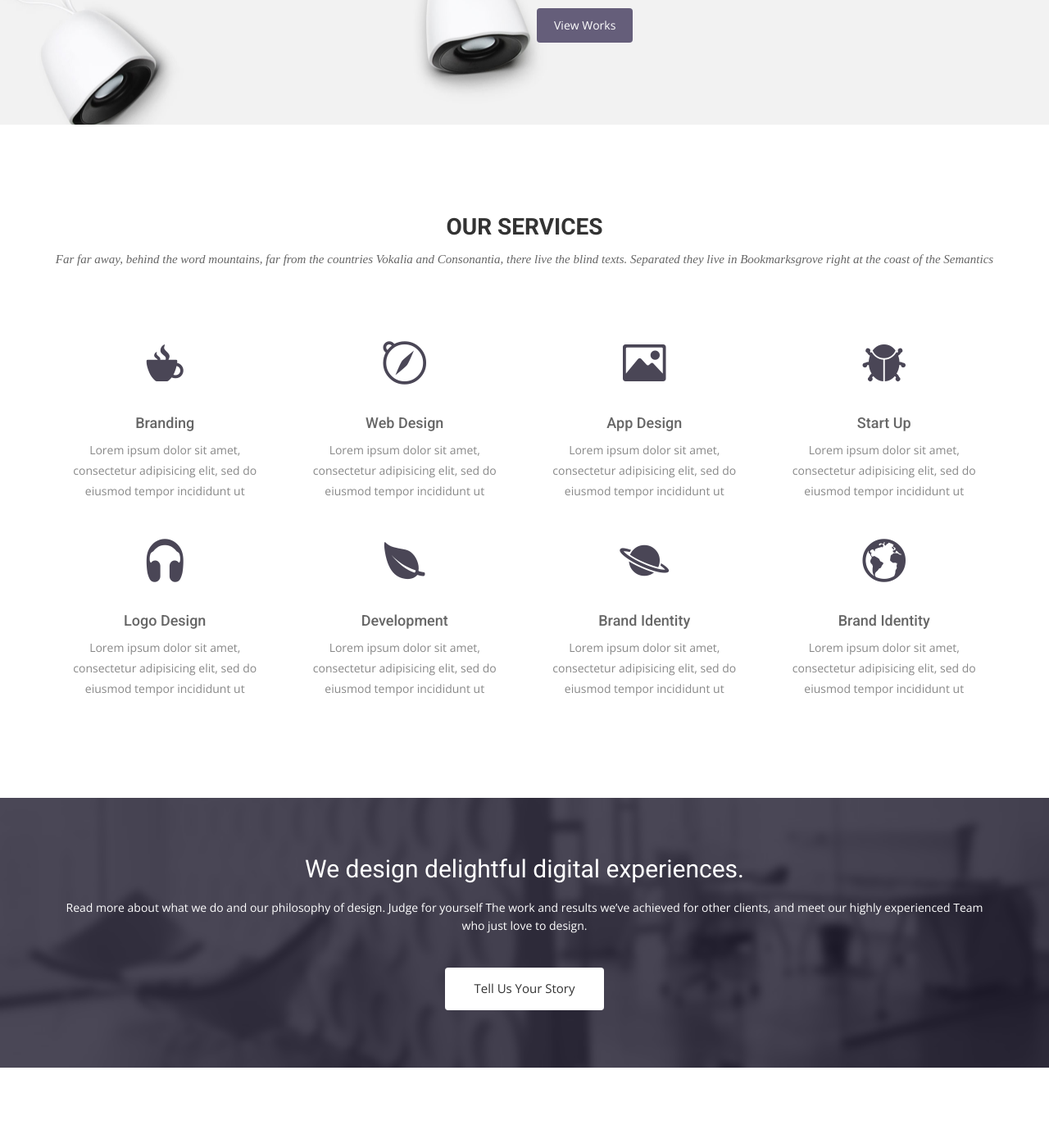
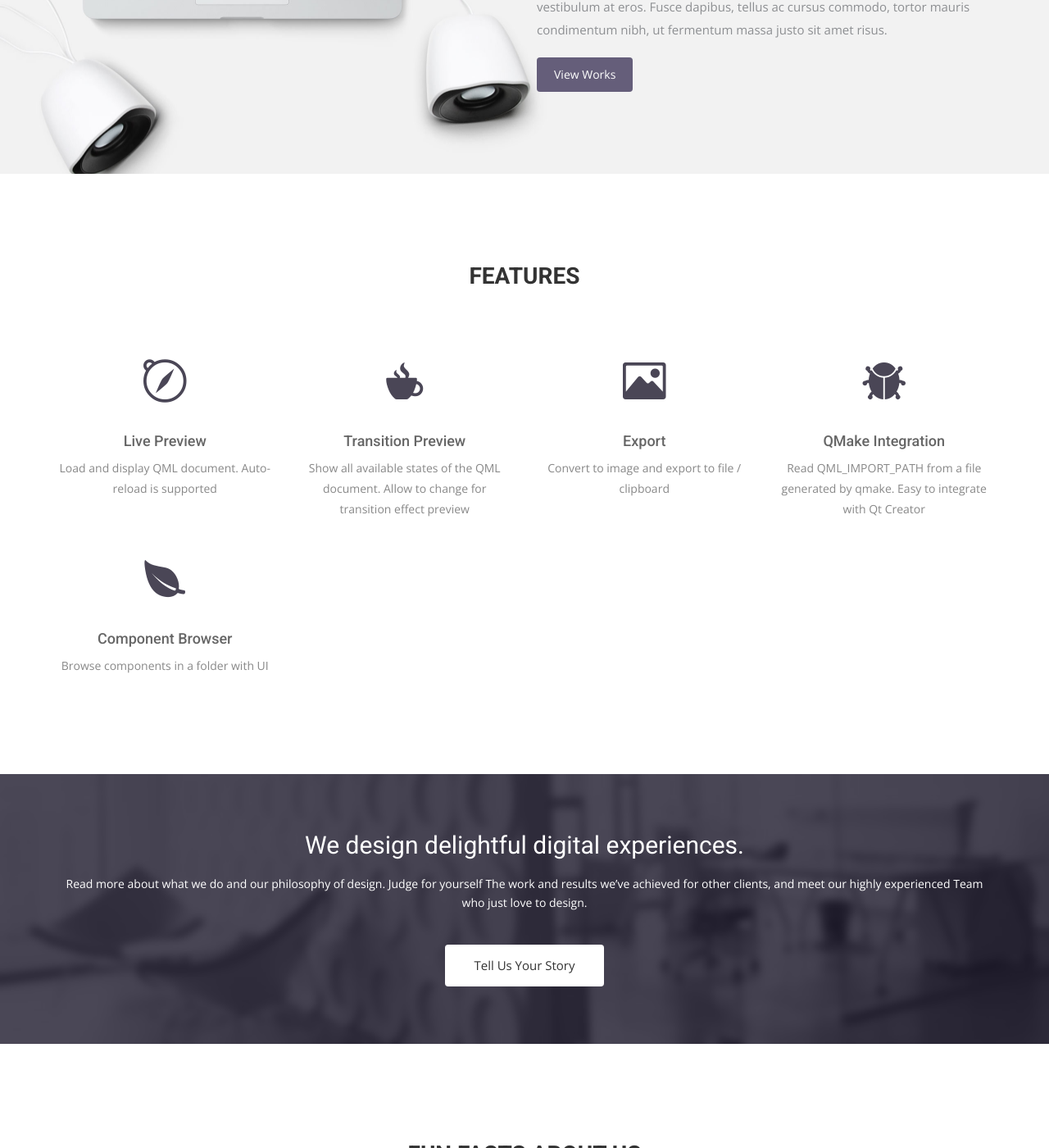
Before and after one commit to benlau/sparkqml-website, a Jekyll site: the page built from index.html, in a window 1280 px wide and 1400 px high, scrolled down 1809 px. Shown: the whole window at 82% size. Built offline with Jekyll 4.4.1, drawn with Linux system fonts in a browser that asks for light colours; nearby versions of some CDN libraries; some web fonts are replaced; some of the changed text lies outside the part shown.

Commit message:
Update wording

```diff
--- a/index.html
+++ b/index.html
@@ -10,7 +10,7 @@ permalink: /
     <div class="row">
       <div class="col-md-10 col-md-offset-2">
         <div class="block">
-          <h1 class="animated fadeInUp">QML Document Viewer</h1>
+          <h1 class="animated fadeInUp">Interactive QML Document Viewer</h1>
           <p class="animated fadeInUp">State and Transition Preview</p>
         </div>
       </div>
@@ -24,10 +24,13 @@ permalink: /
       <div class="col-md-7 col-sm-12">
         <div class="block">
           <div class="section-title">
-            <h2>About Us</h2>
-            <p>Far far away, behind the word mountains, far from the countries Vokalia and Consonantia, there live the blind texts. Separated they live in Bookmarksgrove right at the coast of the Semantics</p>
+            <h2>About SparkQML</h2>
+
+            <p>
+SparkQML is a utility that loads and displays QML document like the qmlscene from Qt SDK. Moreover, it could show all the available states of a component and change to preview the transition effect. It is useful to demonstrate and verify the visual effect of a component.
+</p>
           </div>
-          <p>Lorem ipsum dolor sit amet, consectetur adipisicing elit, sed do eiusmod tempor incididunt ut labore et dolore magna aliqua. Ut enim ad minim veniam, quis nostrud exercitation ullamco laboris nisi ut aliquip ex ea commodo consequat. Duis aute irure dolor in reprehenderit in voluptate velit esse cillum dolore eu fugiat nulla pariatur. Excepteur sint occaecat cupidatat non proident, sunt in culpa qui officia deserunt mollit anim id </p>
+          <p></p>
         </div>
       </div><!-- .col-md-7 close -->
       <div class="col-md-5 col-sm-12">
@@ -58,65 +61,49 @@ permalink: /
   <div class="container">
     <div class="row">
       <div class="section-title">
-        <h2>Our Services</h2>
-        <p>Far far away, behind the word mountains, far from the countries Vokalia and Consonantia, there live the blind texts. Separated they live in Bookmarksgrove right at the coast of the Semantics</p>
+        <h2>Features</h2>
       </div>
     </div>
     <div class="row ">
       <div class="col-sm-6 col-md-3">
         <div class="service-item">
-          <i class="icon ion-coffee"></i>
-          <h4>Branding</h4>
-          <p>Lorem ipsum dolor sit amet, consectetur adipisicing elit, sed do eiusmod tempor incididunt ut </p>
+          <i class="icon ion-compass"></i>
+          <h4>Live Preview</h4>
+          <p>Load and display QML document. Auto-reload is supported</p>
         </div>
       </div>
       <div class="col-sm-6 col-md-3">
         <div class="service-item">
-          <i class="ion-compass"></i>
-          <h4>Web Design</h4>
-          <p>Lorem ipsum dolor sit amet, consectetur adipisicing elit, sed do eiusmod tempor incididunt ut </p>
+          <i class="ion-coffee"></i>
+          <h4>Transition Preview</h4>
+          <p>Show all available states of the QML document. Allow to change for transition effect preview</p>
         </div>
       </div>
       <div class="col-sm-6 col-md-3">
         <div class="service-item">
           <i class="ion-image"></i>
-          <h4>App Design</h4>
-          <p>Lorem ipsum dolor sit amet, consectetur adipisicing elit, sed do eiusmod tempor incididunt ut </p>
+          <h4>Export</h4>
+          <p>
+Convert to image and export to file / clipboard
+ </p>
         </div>
       </div>
       <div class="col-sm-6 col-md-3">
         <div class="service-item">
           <i class="ion-bug"></i>
-          <h4>Start Up</h4>
-          <p>Lorem ipsum dolor sit amet, consectetur adipisicing elit, sed do eiusmod tempor incididunt ut </p>
-        </div>
-      </div>
-      <div class="col-sm-6 col-md-3">
-        <div class="service-item">
-          <i class="ion-headphone"></i>
-          <h4>Logo Design</h4>
-          <p>Lorem ipsum dolor sit amet, consectetur adipisicing elit, sed do eiusmod tempor incididunt ut </p>
+          <h4>QMake Integration</h4>
+<p>
+Read QML_IMPORT_PATH from a file generated by qmake. Easy to integrate with Qt Creator
+</p>
         </div>
       </div>
       <div class="col-sm-6 col-md-3">
         <div class="service-item">
           <i class="ion-leaf"></i>
-          <h4>Development</h4>
-          <p>Lorem ipsum dolor sit amet, consectetur adipisicing elit, sed do eiusmod tempor incididunt ut </p>
-        </div>
-      </div>
-      <div class="col-sm-6 col-md-3">
-        <div class="service-item">
-          <i class="ion-planet"></i>
-          <h4>Brand Identity</h4>
-          <p>Lorem ipsum dolor sit amet, consectetur adipisicing elit, sed do eiusmod tempor incididunt ut </p>
-        </div>
-      </div>
-      <div class="col-sm-6 col-md-3">
-        <div class="service-item">
-          <i class="ion-earth"></i>
-          <h4>Brand Identity</h4>
-          <p>Lorem ipsum dolor sit amet, consectetur adipisicing elit, sed do eiusmod tempor incididunt ut </p>
+          <h4>Component Browser</h4>
+<p>
+Browse components in a folder with UI
+</p>
         </div>
       </div>
     </div>
```
